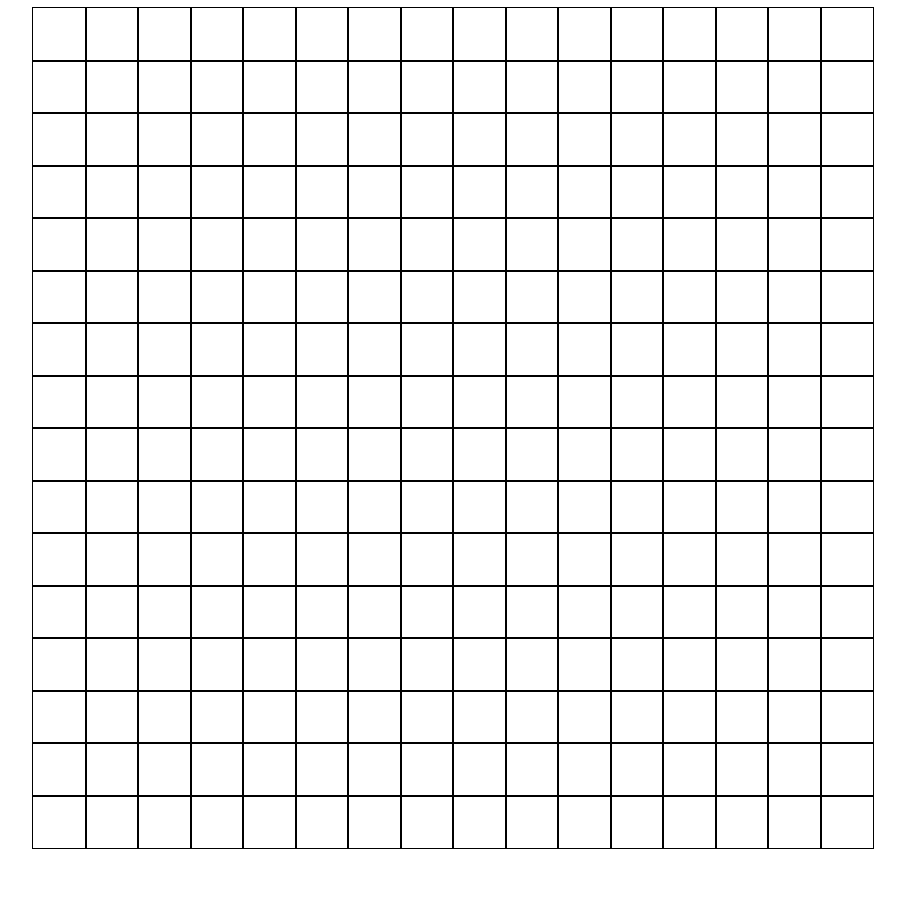
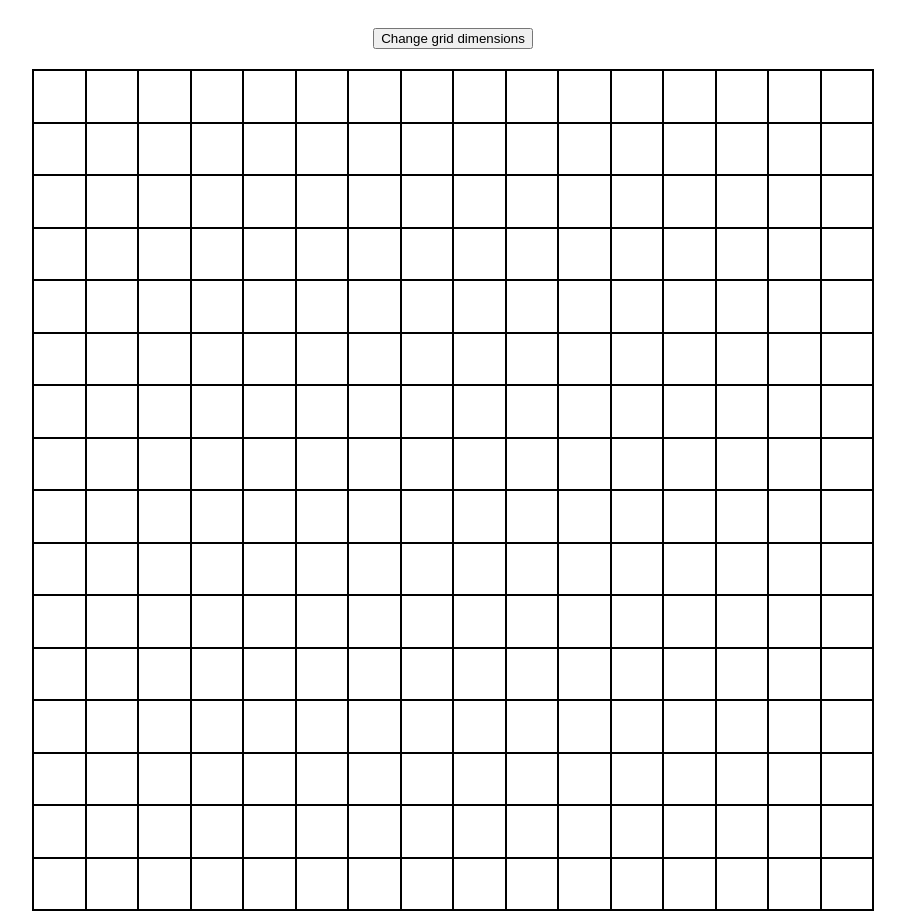
Before and after one commit to bBob21/odin-etch-a-sketch, a plain HTML site: page index.html in a window 1280 px wide. Shown: the whole page, without its empty margins (187-1092 px from the left). Before the commit the page ends 856 px from the top, so only its background shows below. Drawn offline with Linux system fonts and the light colour scheme.

Commit message:
Added button to change grid dimensions and fixed asthetics
Button can now change the grid dimensions within fixed grid size and fixed border lines

```diff
--- a/index.html
+++ b/index.html
@@ -8,6 +8,7 @@
     <title>Etch a Sketch</title>
 </head>
 <body>
+    <button onclick="setDimensions()">Change grid dimensions</button>
     <div id="container"></div>
 </body>
 </html>
--- a/script.js
+++ b/script.js
@@ -1,12 +1,30 @@
 let container = document.querySelector("#container");
-const GRID_DIMENSIONS = 16;
+let grid_dimensions = 16;
 const GRID_WIDTH = 840;
 
-for (let i = 1; i < GRID_DIMENSIONS**2+1; i++){
+function setDimensions(){
+    grid_dimensions = parseInt(prompt("Enter new side length between 0 and 100:"));
+    if (grid_dimensions < 100 && grid_dimensions > 0){
+        deleteOldGrid();
+        createGrid(grid_dimensions);
+    }
+    else{
+        alert("ERROR! Invalid input!")
+    }
+}
+
+function deleteOldGrid(){
+    while(container.hasChildNodes()){
+        container.removeChild(container.firstChild);
+    }
+}
+
+function createGrid(){
+    for (let i = 1; i < grid_dimensions**2+1; i++){
         let square = document.createElement("div");
         square.classList.add("square");
-    square.style["width"] = `${GRID_WIDTH/GRID_DIMENSIONS}px`;
-    square.style["height"] = `${GRID_WIDTH/GRID_DIMENSIONS}px`;
+        square.style["width"] = `${GRID_WIDTH/grid_dimensions}px`;
+        square.style["height"] = `${GRID_WIDTH/grid_dimensions}px`;
 
         square.addEventListener("mouseover",() => {
             square.classList.add("draw");
@@ -14,3 +32,6 @@ for (let i = 1; i < GRID_DIMENSIONS**2+1; i++){
 
         container.appendChild(square);
     }
+}
+
+createGrid(grid_dimensions);
--- a/style.css
+++ b/style.css
@@ -1,3 +1,10 @@
+body{
+    text-align: center;
+}
+button{
+    margin: 20px
+}
+
 #container{
     display:flex;
     justify-content:center;
@@ -6,11 +13,12 @@
     width:840px;
     height:840px;
     flex-wrap: wrap;
+    border:1px solid black;
 }
 
 #container div {
-    border:1px solid black;
-    margin:-1px;
+    box-sizing: border-box;
+    border:.5px solid black;
 }
 
 .draw{
```
Lines whose indentation alone changed are shown as unchanged.
